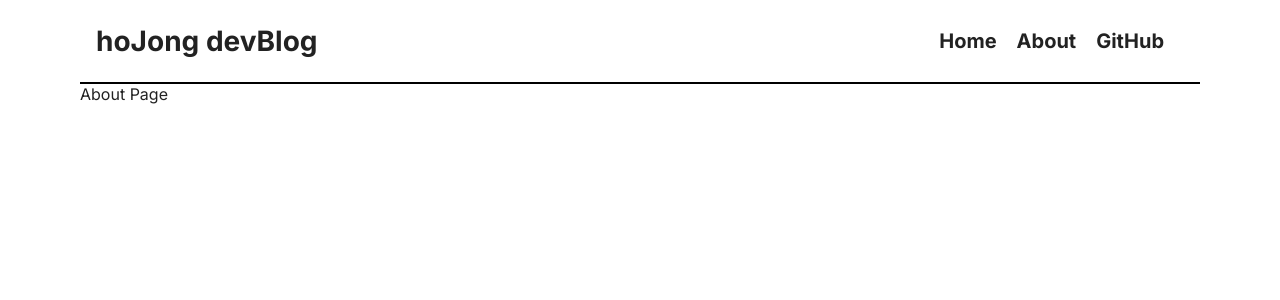
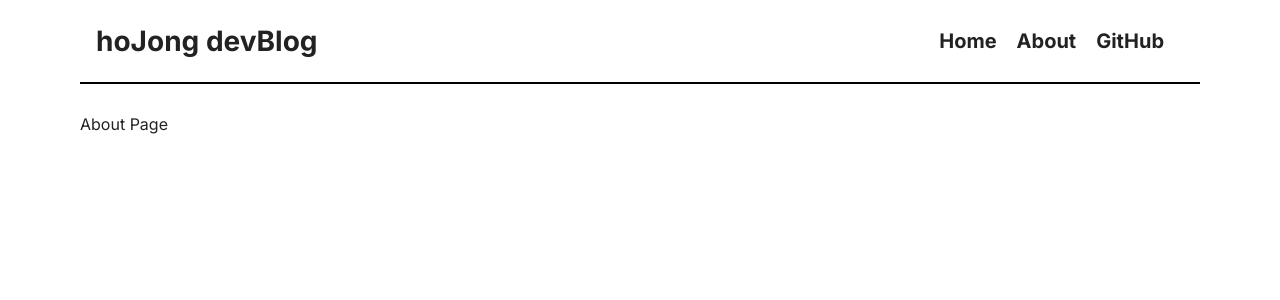
Before and after one commit to ParkJongho1/algorithm_study, a Next.js app: page /About in a window 1280 px wide. Shown: the top 300 px of the page. Built offline with nearby package versions, Linux system fonts and the light colour scheme.

Commit message:
about page

```diff
--- a/app/About/page.tsx
+++ b/app/About/page.tsx
@@ -2,5 +2,5 @@ import Image from "next/image";
 import Link from "next/link";
 
 export default function About() {
-   return <div>About Page</div>;
+   return <div style={{ marginTop: "30px" }}>About Page</div>;
 }
```
